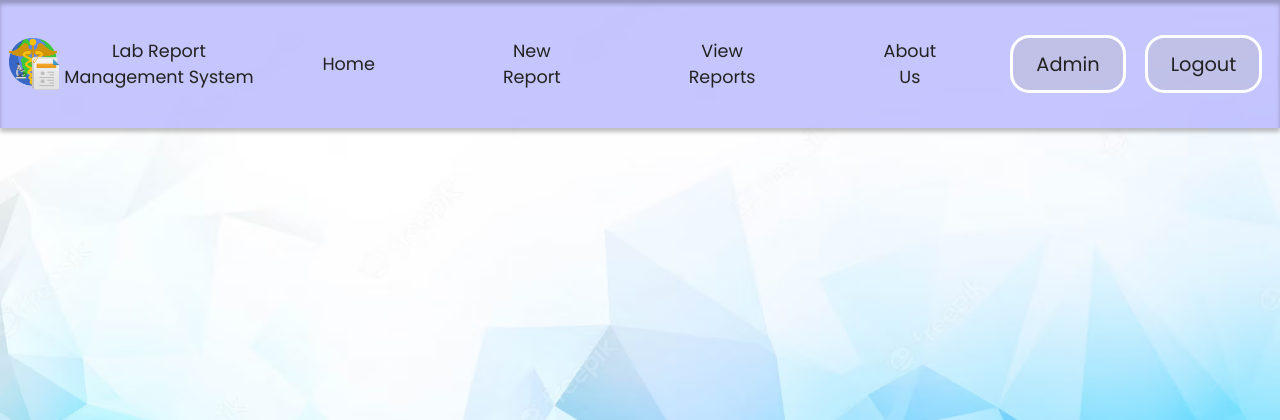
After one commit to anishkn04/LabReport, a PHP site: page /php/admin.php in a window 1280 px wide. The commit adds this page. Shown: the top 420 px of the page. Run offline with PHP 8.4, Linux system fonts and the light colour scheme; the visitor is signed in with stand-in values (Sample User, id 1).

Commit message:
Logo button links to homepage, admin panel added

```diff
--- /dev/null
+++ b/css/admin.css
@@ -0,0 +1,11 @@
+@import url('https://fonts.googleapis.com/css2?family=Poppins&display=swap');
+body{
+    display: flex;
+    flex-flow: column nowrap;
+    width: fit-content;
+    background-image: url("../images/background.jpg");
+    background-attachment: fixed;
+    background-repeat: no-repeat;
+    background-position: 50%;
+    background-size: cover;
+}
--- a/css/navbar.css
+++ b/css/navbar.css
@@ -63,8 +63,9 @@ nav{
 }
 
 #button:hover{
-    backdrop-filter: blur(2px);
+    /* backdrop-filter: blur(2px); */
     color: #222;
+    transform: scale(1.1, 1.1);
 }
 
 .heading{
@@ -73,6 +74,7 @@ nav{
     /* height: 16vh; */
     align-items: center;
     justify-content: center;
+    cursor: pointer;
 }
 
 .nav-anchor:hover{
--- /dev/null
+++ b/php/admin.php
@@ -0,0 +1,16 @@
+<!DOCTYPE html>
+<html lang="en">
+<head>
+    <meta charset="UTF-8">
+    <meta name="viewport" content="width=device-width, initial-scale=1.0">
+    <link rel="apple-touch-icon" sizes="180x180" href="../icons/apple-touch-icon.png" />
+    <link rel="icon" type="image/png" sizes="32x32" href="../icons/favicon-32x32.png" />
+    <link rel="icon" type="image/png" sizes="16x16" href="../icons/favicon-16x16.png" />
+    <link rel="manifest" href="../icons/site.webmanifest" />
+    <title>Admin Panel</title>
+    <link rel="stylesheet" href="../css/admin.css">
+</head>
+<body>
+    <?php include "../php/navbar.php"; ?>
+</body>
+</html>
--- a/php/navbar.php
+++ b/php/navbar.php
@@ -3,8 +3,8 @@
 </head>
 
 <nav>
-    <div class="heading"><img style="height: 3em;" src="../images/website-logo.png"></div>
-    <div class="heading">Lab Report Management System</div>
+    <div class="heading" onclick="window.location.href = '../index.php'"><img style="height: 3em;" src="../images/website-logo.png"></div>
+    <div class="heading" onclick="window.location.href = '../index.php'">Lab Report Management System</div>
     <ul class="nav-items">
         <li class="nav-item" id="nav-item-1"><a href="../index.php" class="nav-anchor">Home</a></li>
         <li class="nav-item" id="nav-item-2"><a href="../php/newreport.php" class="nav-anchor">New Report</a></li>
@@ -16,6 +16,7 @@
     if(!isset($_SESSION['username'])){
         echo("<a id='button' href='../php/login.php'>Login</a>");
     }else{
-        echo("<a id='button' href='../php/logout.php'>Logout</a>");
+        echo("<a id='button' href='../php/admin.php'>Admin</a>
+        <a id='button' href='../php/logout.php'>Logout</a>");
     }?>
 </nav>
```
